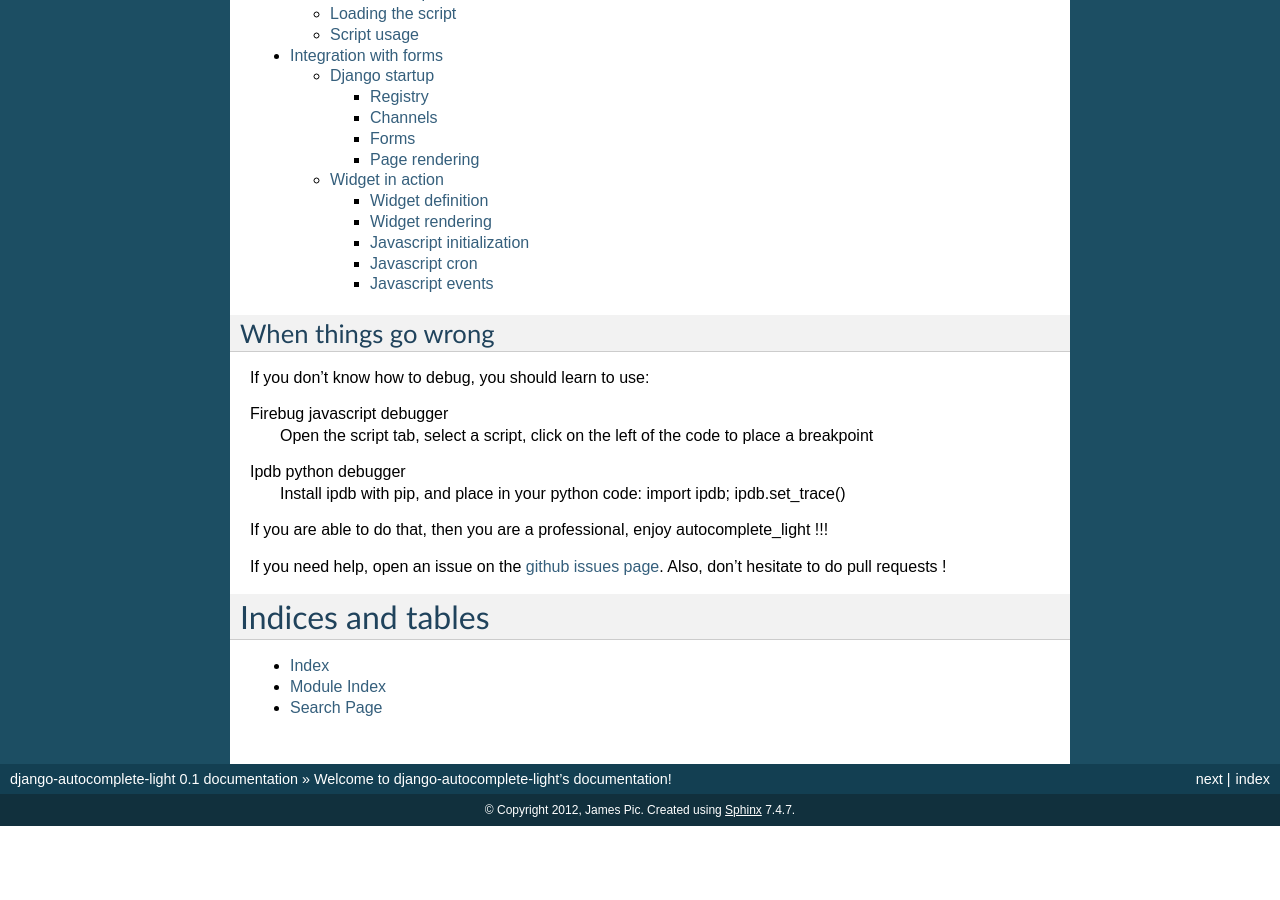
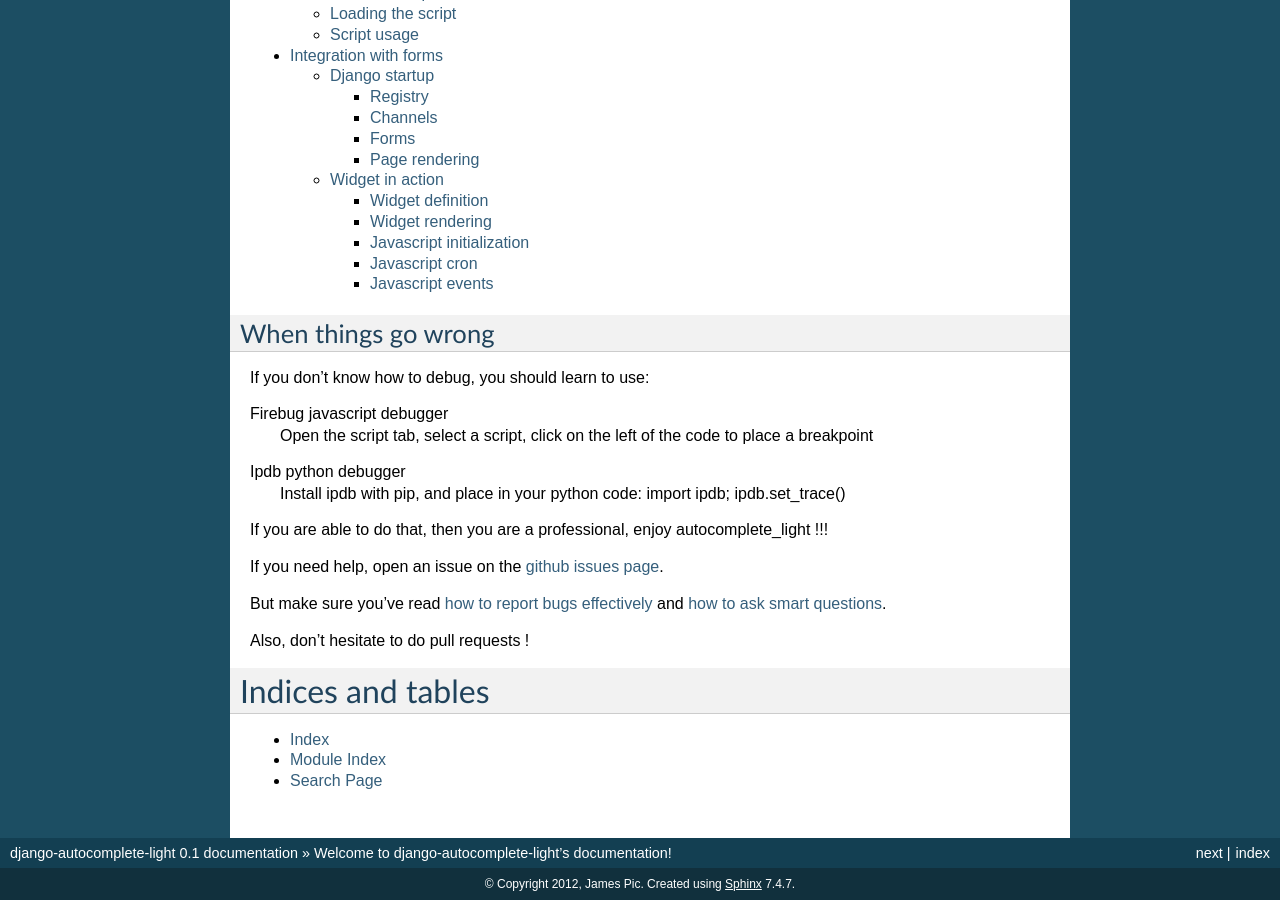
Before and after one commit to yourlabs/django-autocomplete-light, a Sphinx documentation site: the page built from docs/source/index.rst, in a window 1280 px wide and 900 px high, scrolled down 650 px. Built offline with Sphinx 7.4.7, drawn with Linux system fonts in a browser that asks for light colours; before the commit the page ends 1476 px from its top, so only the background shows below that.

Commit message:
Linked smart questions and bug reporting

```diff
--- a/docs/source/index.rst
+++ b/docs/source/index.rst
@@ -48,8 +48,14 @@ Ipdb python debugger
 If you are able to do that, then you are a professional, enjoy autocomplete_light !!!
 
 If you need help, open an issue on the `github issues page
-<https://github.com/yourlabs/django-autocomplete-light/issues>`_. Also, don't
-hesitate to do pull requests !
+<https://github.com/yourlabs/django-autocomplete-light/issues>`_.
+
+But make sure you've read `how to report bugs effectively
+<http://www.chiark.greenend.org.uk/~sgtatham/bugs.html>`_
+and `how to ask smart questions
+<http://www.catb.org/~esr/faqs/smart-questions.html>`_.
+
+Also, don't hesitate to do pull requests !
 
 Indices and tables
 ==================
```
